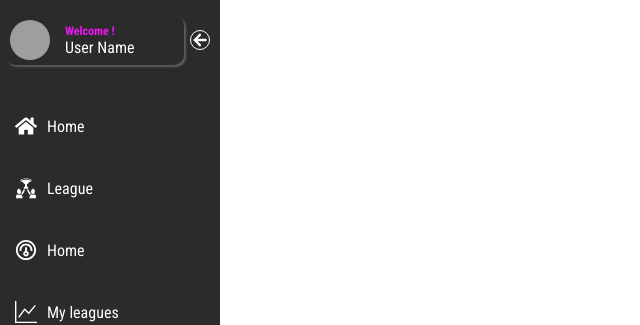
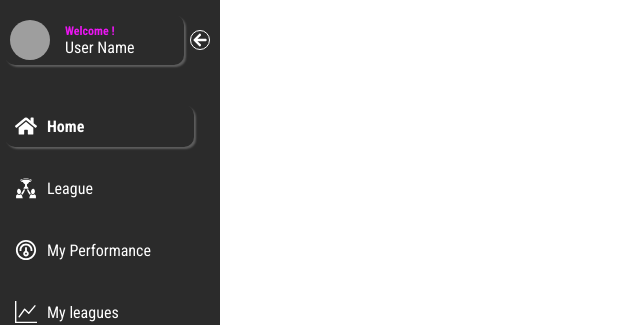
Before and after one commit to viniciusleitef/PokerRank, a Next.js app: page /home in a window 1280 px wide. Shown: the top 325 px of the page, without its empty margins (0-640 px from the left). Built offline with nearby package versions, Linux system fonts and the light colour scheme; grey boxes are pictures that could not be loaded.

Commit message:
highlighted menu depending on the current route

```diff
--- a/components/MenuItem/menuitem.js
+++ b/components/MenuItem/menuitem.js
@@ -1,15 +1,27 @@
 import styles from "./menuitem.module.css";
+import Link from "next/link";
+import { useRouter } from "next/router";
 
-function MenuItem({ text, icon, isCompact}) {
+function MenuItem({ route, text, icon, isCompact }) {
+  const router = useRouter();
+  // Verifica se "pathname" atual corresponde ao link do menu. Se sim return true
+  const isActive = (pathname) => router.pathname === pathname;
+
   return (
     <>
       {isCompact ? (
-        <div className={`${styles.box} ${styles.boxCompact}`}>{icon}</div>
+        <Link className={styles.link} href={route}>
+          <div className={`${styles.box} ${styles.boxCompact}`}>{icon}</div>
+        </Link>
       ) : (
-        <div className={styles.box}>
-          {icon}
-          {text && <p>{text}</p>}
-        </div>
+        <Link className={styles.link} href={route}>
+          <div
+            className={`${styles.box} ${isActive(route) ? styles.active : ""}`}
+          >
+            {icon}
+            {text && <p>{text}</p>}
+          </div>
+        </Link>
       )}
     </>
   );
--- a/components/MenuItem/menuitem.module.css
+++ b/components/MenuItem/menuitem.module.css
@@ -1,5 +1,5 @@
-.box{
-  display:flex;
+.box {
+  display: flex;
   justify-content: left;
   align-items: center;
   gap: 10px;
@@ -8,20 +8,23 @@
   border-radius: 10px;
   cursor: pointer;
   transition: all 400ms;
+  font-size: 16px;
 }
 
-.boxCompact{
+.boxCompact {
   justify-content: center;
 }
 
-.box:hover{
-  box-shadow: 2px 2px 2px  rgba(255, 255, 255, 0.24);
+.box:hover {
+  box-shadow: 2px 2px 2px rgba(255, 255, 255, 0.24);
+  font-weight: bold;
 }
 
-.box p {
-  font-size: 16px;
+.active{
+  box-shadow: 2px 2px 2px rgba(255, 255, 255, 0.24);
+  font-weight: bold;
 }
 
-.box p:hover{
-  font-weight: bold;
+.link {
+  text-decoration: none;
 }
--- a/components/SideMenu/sideMenu.js
+++ b/components/SideMenu/sideMenu.js
@@ -1,5 +1,6 @@
 import styles from "./sideMenu.module.css";
 import MenuItem from "../../components/MenuItem/menuitem.js";
+import { useRouter } from 'next/router';
 import { useState } from "react";
 import { FaHome } from "react-icons/fa";
 import { GiChampions } from "react-icons/gi";
@@ -32,16 +33,16 @@ function SideMenu() {
               </div>
             </div>
             <div className={styles.menu}>
-              <MenuItem text="Home" icon={<FaHome size={22} />} />
-              <MenuItem text="League" icon={<GiChampions size={22} />} />
-              <MenuItem text="Home" icon={<CgPerformance size={22} />} />
-              <MenuItem text="My leagues" icon={<BsGraphUp size={22} />} />
-              <MenuItem text="My Games" icon={<IoTrophySharp size={22} />} />
+              <MenuItem route="/home"text="Home" icon={<FaHome size={22} />} />
+              <MenuItem route="/" text="League" icon={<GiChampions size={22} />} />
+              <MenuItem route="/" text="My Performance" icon={<CgPerformance size={22} />} />
+              <MenuItem route="/" text="My leagues" icon={<BsGraphUp size={22} />} />
+              <MenuItem route="/" text="My Games" icon={<IoTrophySharp size={22} />} />
             </div>
 
             <div className={styles.sideMenuFooter}>
-              <MenuItem text="Settings" icon={<IoMdSettings size={22} />} />
-              <MenuItem text="Logout" icon={<MdOutlineLogout size={22} />} />
+              <MenuItem route="/" text="Settings" icon={<IoMdSettings size={22} />} />
+              <MenuItem route="/" text="Logout" icon={<MdOutlineLogout size={22} />} />
             </div>
           </div>
           <div className={styles.responsiveSideMenu}></div>
@@ -56,16 +57,16 @@ function SideMenu() {
               </div>
             </div>
             <div className={styles.menu}>
-              <MenuItem icon={<FaHome size={22}/>} isCompact={true} />
-              <MenuItem icon={<GiChampions size={22} />} isCompact={true}/>
-              <MenuItem icon={<CgPerformance size={22} />} isCompact={true}/>
-              <MenuItem icon={<BsGraphUp size={22} />} isCompact={true}/>
-              <MenuItem icon={<IoTrophySharp size={22} />} isCompact={true}/>
+              <MenuItem route="/" icon={<FaHome size={22}/>} isCompact={true} />
+              <MenuItem route="/" icon={<GiChampions size={22} />} isCompact={true}/>
+              <MenuItem route="/" icon={<CgPerformance size={22} />} isCompact={true}/>
+              <MenuItem route="/" icon={<BsGraphUp size={22} />} isCompact={true}/>
+              <MenuItem route="/" icon={<IoTrophySharp size={22} />} isCompact={true}/>
             </div>
 
             <div className={styles.sideMenuFooter}>
-              <MenuItem icon={<IoMdSettings size={22} />} isCompact={true}/>
-              <MenuItem icon={<MdOutlineLogout size={22} />} isCompact={true}/>
+              <MenuItem route="/" icon={<IoMdSettings size={22} />} isCompact={true}/>
+              <MenuItem route="/" icon={<MdOutlineLogout size={22} />} isCompact={true}/>
             </div>
           </div>
           <div className={styles.responsiveSideMenu}></div>
```
